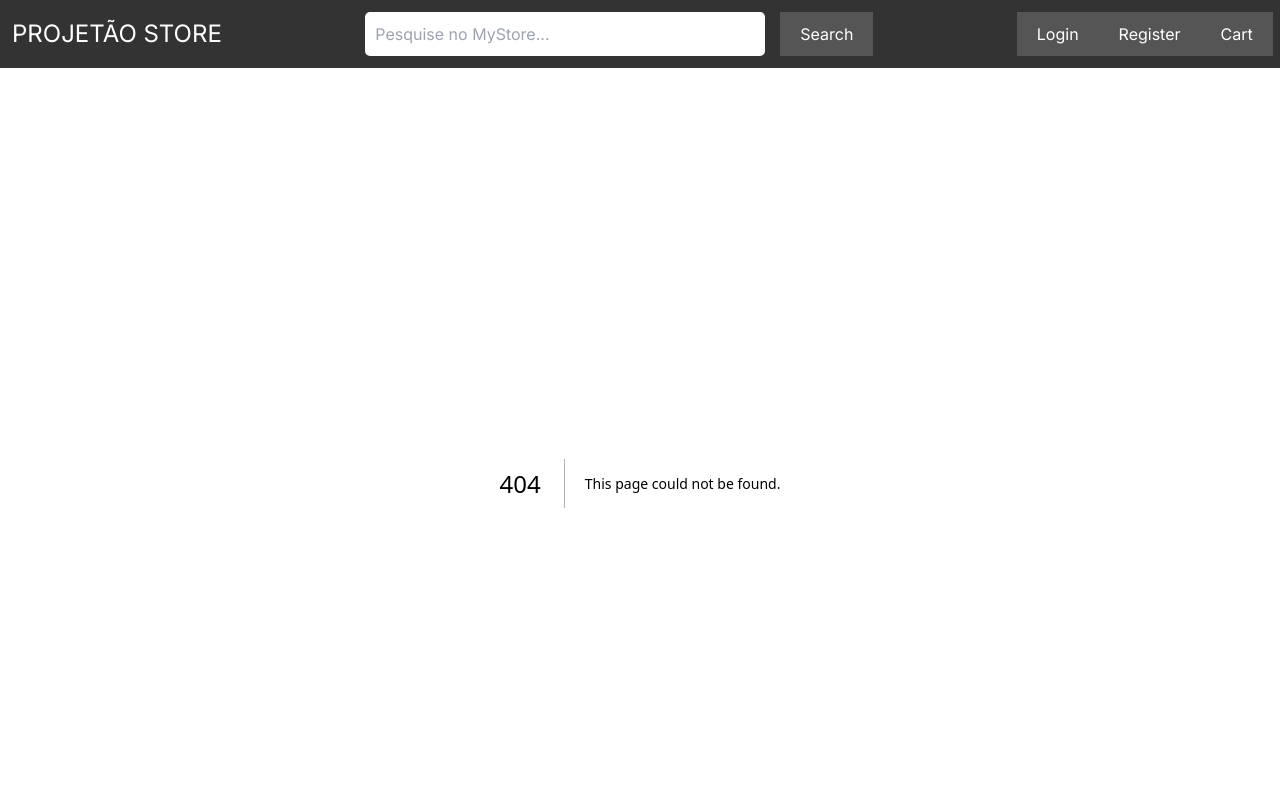
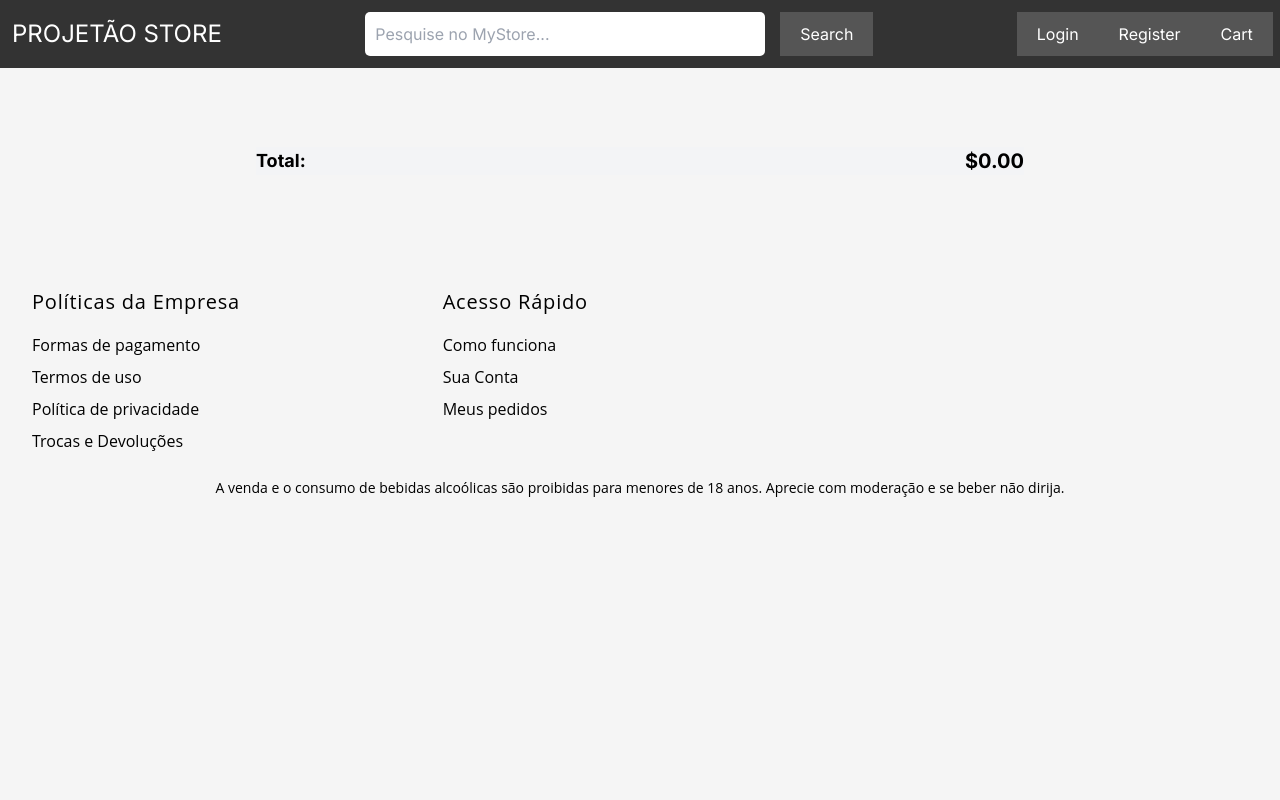
Before and after one commit to OtnielSSilva/treino-web, a Next.js app: page /cart in a window 1280 px wide. Before the commit this address had no page. Shown: the top 800 px of the page. Built offline with nearby package versions, Linux system fonts and the light colour scheme.

Commit message:
feat: implement cart using Zustand

```diff
--- /dev/null
+++ b/app/cart/page.tsx
@@ -0,0 +1,28 @@
+'use client';
+
+import CartItem from '@/components/CartItem';
+import { useCartStore } from '@/store/useCartStore';
+
+export default function CartPage() {
+  const cart = useCartStore((state) => state.cart);
+  const total = cart.reduce(
+    (acc, product) => acc + product.price * (product.count as number),
+    0
+  );
+
+  return (
+    <section className='w-full pt-10 mb-20'>
+      <div className='w-3/5 m-auto'>
+        <ul className='bg-slate-50'>
+          {cart.map((product) => (
+            <CartItem key={product.id} product={product} />
+          ))}
+        </ul>
+        <div className='flex justify-between items-center mt-6 bg-gray-100'>
+          <span className='text-lg font-bold'>Total:</span>
+          <span className='text-xl font-bold'>${total.toFixed(2)}</span>
+        </div>
+      </div>
+    </section>
+  );
+}
--- /dev/null
+++ b/components/CartItem.tsx
@@ -0,0 +1,32 @@
+import { useCartStore } from '@/store/useCartStore';
+import { IProduct } from '@/types/types';
+import Image from 'next/image';
+
+interface ProductProps {
+  product: IProduct;
+}
+
+export default function CartItem({ product }: ProductProps) {
+  const removeFromCart = useCartStore((state) => state.removeFromCart);
+  return (
+    <li className='flex justify-between items-center gap-4  mb-2 shadow-md p-4'>
+      <div>
+        <Image
+          src={product.image}
+          alt={product.title}
+          width={100}
+          height={100}
+        />
+      </div>
+      <div>
+        <button
+          title='Remove Item'
+          className='text-red-500 hover:text-red-600 ml-4 bg-gray-100'
+          onClick={() => removeFromCart(product)}
+        >
+          X
+        </button>
+      </div>
+    </li>
+  );
+}
--- a/components/Product/product.tsx
+++ b/components/Product/product.tsx
@@ -2,6 +2,7 @@
 import { IProduct } from '../../types/types';
 import styles from './product.module.css';
 import Image from 'next/image';
+import { useCartStore } from '@/store/useCartStore';
 
 interface ProductProps {
   product: IProduct;
@@ -9,6 +10,7 @@ interface ProductProps {
 
 export const Product = ({ product }: ProductProps) => {
   const { title, image, price, originalPrice, onSale } = product;
+  const addToCart = useCartStore((state) => state.addToCart);
 
   return (
     <div className={styles.container}>
@@ -44,7 +46,12 @@ export const Product = ({ product }: ProductProps) => {
         />
         <button className={styles.quantityButton}>+</button>
       </div>
-      <button className={styles.addToCartButton}>Adicionar</button>
+      <button
+        className={styles.addToCartButton}
+        onClick={() => addToCart(product)}
+      >
+        Adicionar
+      </button>
     </div>
   );
 };
--- /dev/null
+++ b/store/useCartStore.ts
@@ -0,0 +1,56 @@
+import { create } from 'zustand';
+import { IProduct } from '@/types/types';
+
+interface State {
+  cart: IProduct[];
+  totalItems: number;
+  totalPrice: number;
+}
+
+interface Actions {
+  addToCart: (product: IProduct) => void;
+  removeFromCart: (productId: IProduct) => void;
+}
+
+const INITIAL_STATE: State = {
+  cart: [],
+  totalItems: 0,
+  totalPrice: 0,
+};
+
+export const useCartStore = create<State & Actions>((set, get) => ({
+  cart: INITIAL_STATE.cart,
+  totalItems: INITIAL_STATE.totalItems,
+  totalPrice: INITIAL_STATE.totalPrice,
+  addToCart: (product: IProduct) => {
+    const cart = get().cart;
+    const cartItem = cart.find((item: IProduct) => item.id === product.id);
+
+    if (cartItem) {
+      const updateCart = cart.map((item: IProduct) =>
+        item.id === product.id
+          ? { ...item, quantity: (item.count as number) + 1 }
+          : item
+      );
+      set((state: State) => ({
+        cart: updateCart,
+        totalItems: state.totalItems + 1,
+        totalPrice: state.totalPrice + product.price,
+      }));
+    } else {
+      const updateCart = [...cart, { ...product, count: 1 }];
+
+      set((state: State) => ({
+        cart: updateCart,
+        totalItems: state.totalItems + 1,
+        totalPrice: state.totalPrice + product.price,
+      }));
+    }
+  },
+  removeFromCart: (product: IProduct) =>
+    set((state: State) => ({
+      cart: state.cart.filter((item: IProduct) => item.id !== product.id),
+      totalItems: state.totalItems - 1,
+      totalPrice: state.totalPrice - product.price,
+    })),
+}));
--- a/types/types.ts
+++ b/types/types.ts
@@ -5,4 +5,7 @@ export interface IProduct {
   price: number;
   originalPrice?: number;
   onSale?: boolean;
+  rating?: number;
+  category?: string;
+  count?: number; // quantity, but different name in the api
 }
```
Lines whose indentation alone changed are shown as unchanged.
